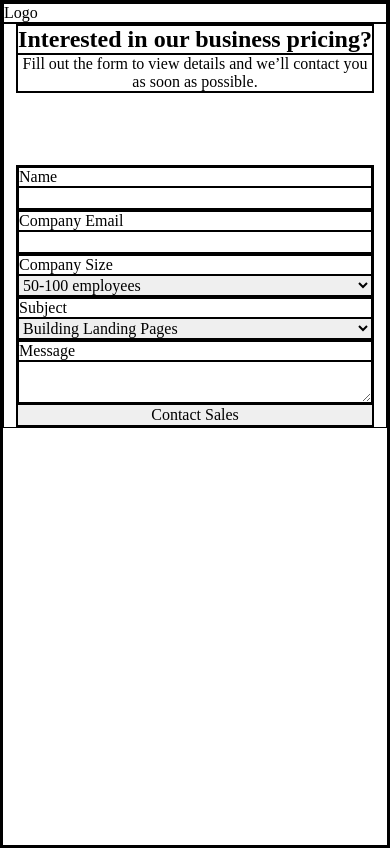
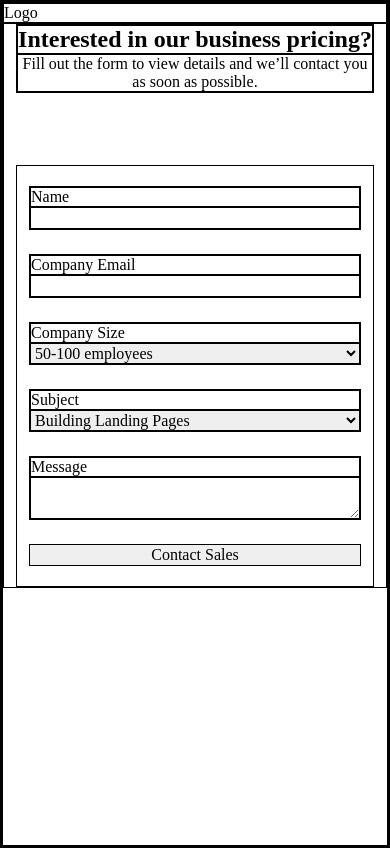
Before and after one commit to Nimus-oes/react-contact-form-kr, a React (Vite) app: page / in a window 390 px wide. Built offline with nearby package versions, Linux system fonts and the light colour scheme.

Commit message:
add spacing to form

```diff
--- a/src/App.css
+++ b/src/App.css
@@ -28,11 +28,14 @@
   width: min(810px, calc(100% - 24px));
   display: grid;
   grid-template-columns: 1fr 1fr;
+  gap: 18px;
+  padding: 32px;
 }
 
 .form-item {
   display: flex;
   flex-direction: column;
+  margin-bottom: 6px;
 }
 
 .full-width-item {
@@ -42,5 +45,6 @@
 @media (max-width: 600px) {
   .form {
     grid-template-columns: 1fr;
+    padding: 20px 12px;
   }
 }
```
